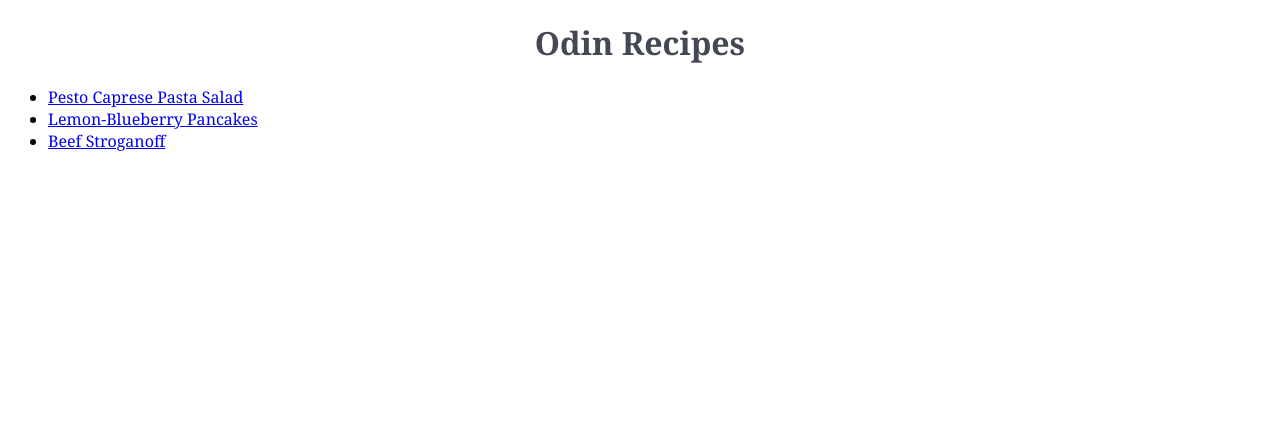
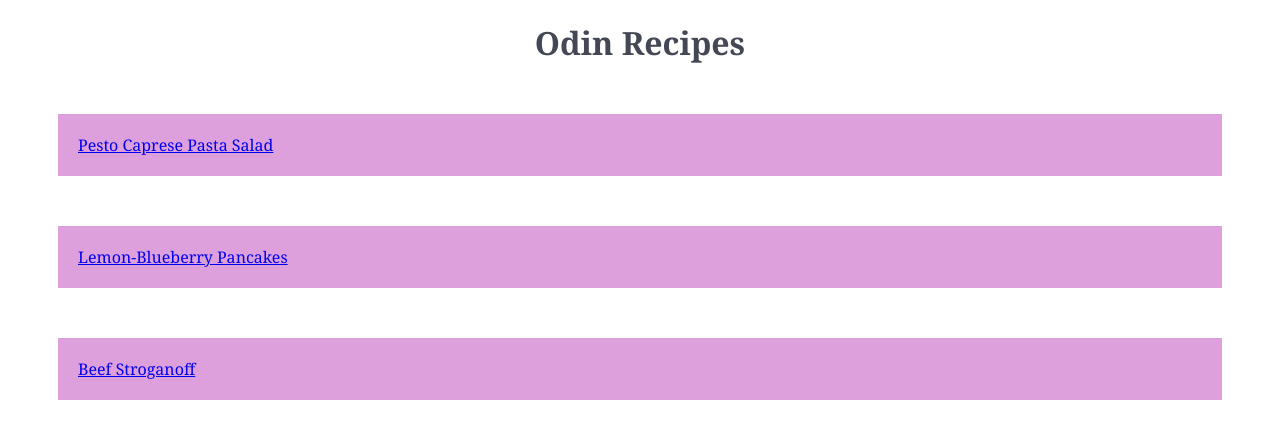
Before and after one commit to jbauerko/odin-recipes, a plain HTML site: page index.html in a window 1280 px wide. Drawn offline with Linux system fonts and the light colour scheme.

Commit message:
Update index.html

```diff
--- a/index.html
+++ b/index.html
@@ -9,11 +9,9 @@
 
 <body>
     <h1>Odin Recipes</h1>
-    <ul>
-        <li><a href="./recipes/pasta-salad.html">Pesto Caprese Pasta Salad</a></li>
-        <li><a href="./recipes/pancakes.html">Lemon-Blueberry Pancakes</a></li>
-        <li><a href="./recipes/beef-stroganoff.html">Beef Stroganoff</a></li>
-    </ul>
+    <div class="recipe one"><a href="./recipes/pasta-salad.html">Pesto Caprese Pasta Salad</a></div>
+    <div class="recipe"><a href="./recipes/pancakes.html">Lemon-Blueberry Pancakes</a></div>
+    <div class="recipe"><a href="./recipes/beef-stroganoff.html">Beef Stroganoff</a></div>
 </body>
 
 </html>
```
